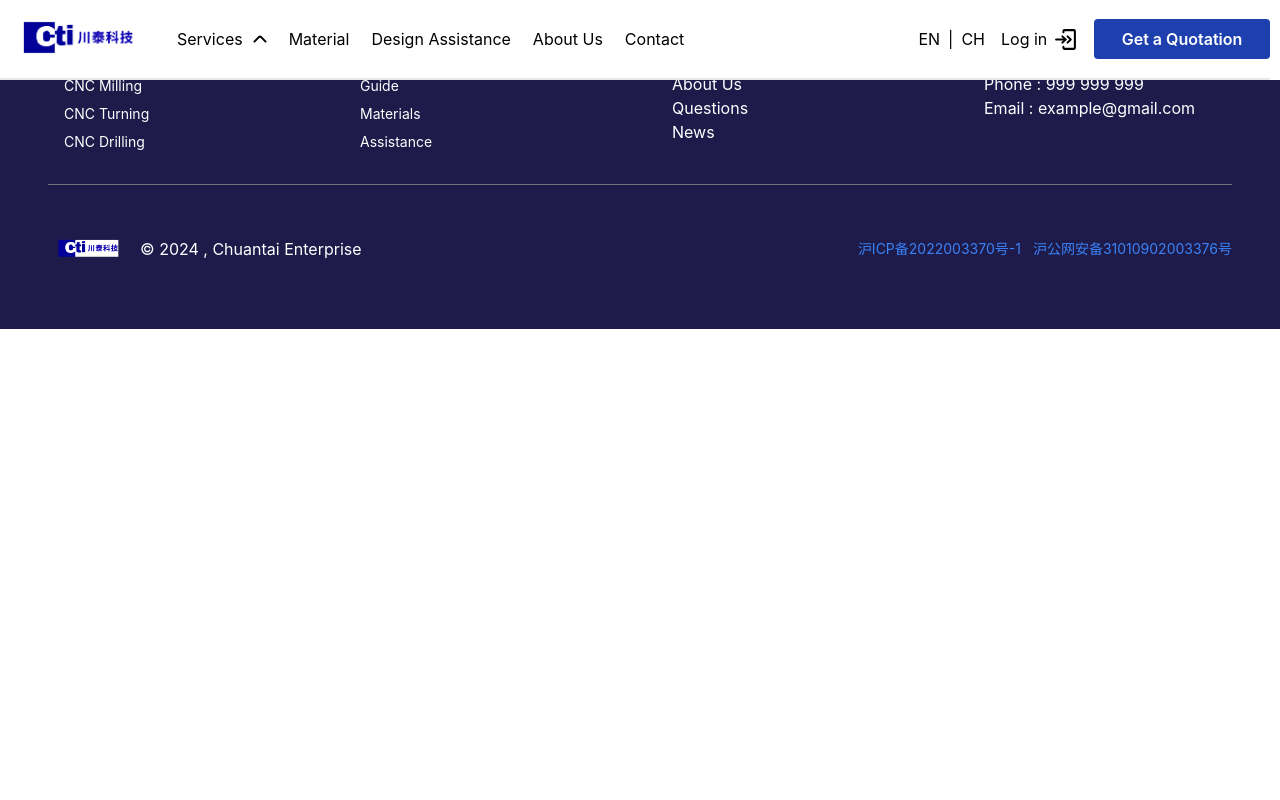
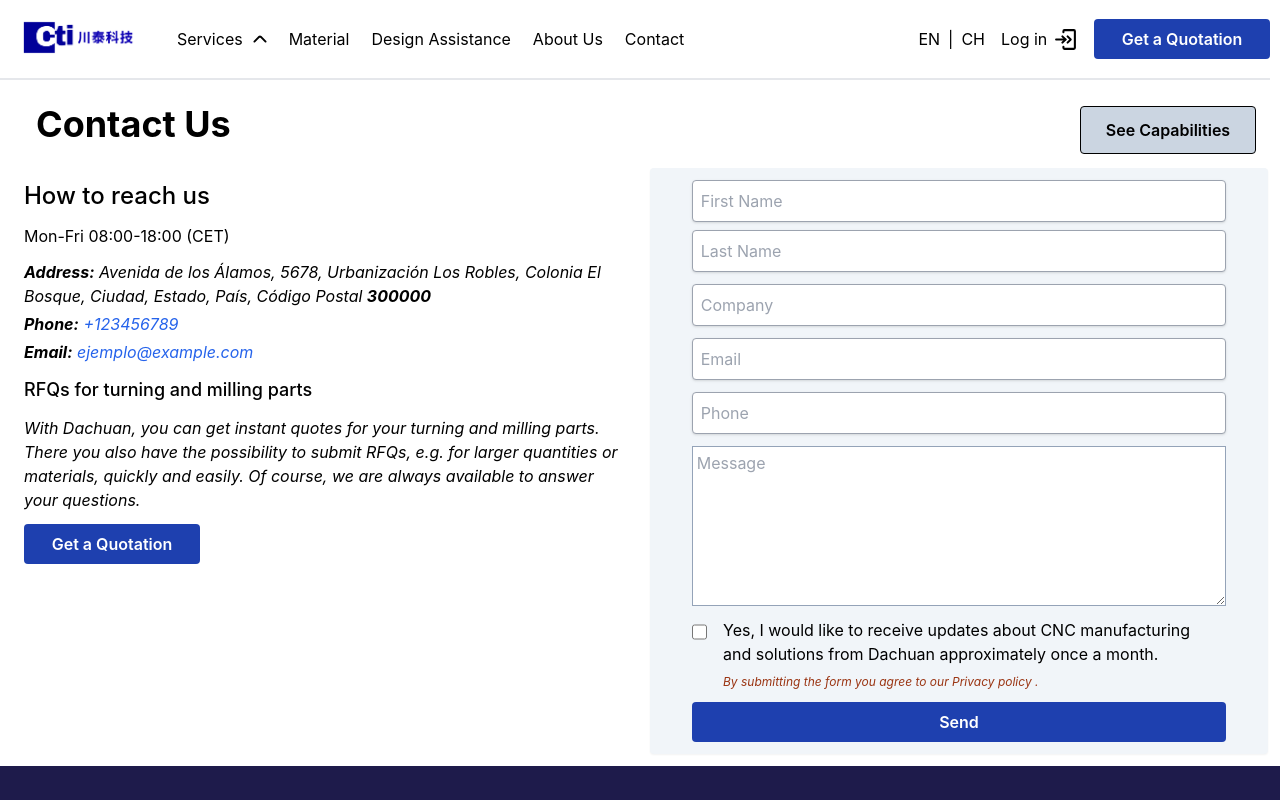
Before and after one commit to EdondjiIbolo/Dachuan-React, a React (Vite) app: page /Contact in a window 1280 px wide. Shown: the top 800 px of the page. Built offline with nearby package versions, Linux system fonts and the light colour scheme.

Commit message:
contact page added

```diff
--- a/src/App.jsx
+++ b/src/App.jsx
@@ -8,6 +8,7 @@ import { TurningCnc } from "./components/pages/Turning";
 import { Route, Routes } from "react-router-dom";
 import { Materials } from "./components/pages/Materials";
 import { AboutUs } from "./components/pages/About";
+import { Contact } from "./components/pages/Contact";
 
 function App() {
   return (
@@ -20,6 +21,7 @@ function App() {
         <Route path="/machining-turning" element={<TurningCnc />} />
         <Route path="/materials" element={<Materials />} />
         <Route path="/about" element={<AboutUs />} />
+        <Route path="/Contact" element={<Contact />} />
       </Routes>
       <Footer />
     </>
--- a/src/components/Header.jsx
+++ b/src/components/Header.jsx
@@ -18,7 +18,11 @@ export function Header() {
     <header className="main-header  justify-center h-20  bg-white w-full flex fixed top-0 left-0 z-40  md:pr-5">
       <section className="flex w-full max-w-[1320px]  items-center  border-b-2  bg-white  m-auto justify-between  h-20 z-30  fixed   ">
         <section className="header__container--right">
-          <Link to="/" className="w-44 h-20  flex items-center overflow-hidden">
+          <Link
+            to="/"
+            className="w-44 h-20  flex items-center overflow-hidden"
+            onClick={closemenu}
+          >
             <img
               src="/img/logo.png"
               alt="Logo"
--- /dev/null
+++ b/src/components/pages/Contact.jsx
@@ -0,0 +1,135 @@
+import { Link } from "react-router-dom";
+
+export function Contact() {
+  return (
+    <main className="pt-20">
+      <main className="w-full max-w-[1310px] m-auto p-3">
+        <header className="flex justify-between items-center px-3">
+          <h1 className="font-bold text-2xl md:text-4xl p-3 md:text-center sm:mb-3">
+            Contact Us
+          </h1>
+          <Link className="bg-slate-300 font-semibold text-black border border-black  p-2 flex items-center justify-center text-nowrap rounded md:w-18 sm:w-44 text-center hover:bg-white transition-all duration-200 ease-in hover:outline-2 h-8 md:h-12 hover:outline hover:outline-bg-blue-800 hover:text-blue-800">
+            See Capabilities
+          </Link>
+        </header>
+        <article className="grid grid-cols-1 md:grid-flow-col md:auto-cols-fr gap-5">
+          <section className="p-3 flex flex-col gap-3">
+            <h2 className="font-medium text-2xl">How to reach us </h2>
+            <p>Mon-Fri 08:00-18:00 (CET)</p>
+            <address className="flex flex-col gap-1">
+              <p>
+                <strong>Address:</strong> Avenida de los Álamos, 5678,
+                Urbanización Los Robles, Colonia El Bosque, Ciudad, Estado,
+                País, Código Postal <strong>300000</strong>
+              </p>
+              <p>
+                <strong>Phone:</strong>{" "}
+                <a href="tel:+123456789" className="text-blue-600">
+                  +123456789
+                </a>
+              </p>
+              <p>
+                <strong>Email:</strong>{" "}
+                <a href="mailto:ejemplo@example.com" className="text-blue-600">
+                  ejemplo@example.com
+                </a>
+              </p>
+            </address>
+            <div className=" flex flex-col gap-3">
+              <h3 className=" font-medium text-lg">
+                RFQs for turning and milling parts
+              </h3>
+              <p className="text-base italic">
+                With Dachuan, you can get instant quotes for your turning and
+                milling parts. There you also have the possibility to submit
+                RFQs, e.g. for larger quantities or materials, quickly and
+                easily. Of course, we are always available to answer your
+                questions.
+              </p>
+              <Link
+                href="#"
+                className="bg-blue-800 font-semibold text-white  p-2 flex items-center justify-center text-nowrap rounded md:w-18 sm:w-44 text-center hover:bg-white transition-all duration-200 ease-in hover:outline-2  hover:outline hover:outline-bg-blue-800 hover:text-blue-800"
+              >
+                Get a Quotation
+              </Link>
+            </div>
+          </section>
+
+          <section className="p-3 rounded shadow-sm bg-slate-100 ">
+            <form
+              action=""
+              method="POST"
+              className="md:max-w-[90%] flex  m-auto flex-col gap-3"
+            >
+              <div className=" flex lg:flex-row md:flex-col flex-wrap sm:flex-row gap-2 max-w-full lg:items-center">
+                <input
+                  type="text"
+                  className=" p-2 border border-gray-400 rounded flex-grow shadow"
+                  placeholder="First Name"
+                />
+                <input
+                  type="text"
+                  className=" p-2 border border-gray-400 rounded flex-grow shadow"
+                  placeholder="Last Name"
+                />
+              </div>
+
+              <div className="w-full flex">
+                <input
+                  type="text"
+                  className=" p-2 border border-gray-400 rounded flex-grow shadow"
+                  placeholder="Company"
+                />
+              </div>
+              <div className="w-full flex">
+                <input
+                  type="email"
+                  className=" p-2 border border-gray-400 rounded flex-grow shadow"
+                  placeholder="Email"
+                />
+              </div>
+              <div className="w-full flex">
+                <input
+                  type="tel"
+                  className=" p-2 border border-gray-400 rounded flex-grow shadow"
+                  placeholder="Phone"
+                />
+              </div>
+              <div className="w-full flex">
+                <textarea
+                  id="mensaje"
+                  name="mensaje"
+                  className="border border-slate-400 outline-none p-1 h-40 flex-grow"
+                  placeholder="Message"
+                  required
+                ></textarea>
+              </div>
+              <div className="flex gap-2 items-start">
+                <input
+                  type="checkbox"
+                  id="terminos"
+                  name="terminos"
+                  className=" cursor-pointer  w-7 h-7"
+                />
+                <div className="px-2 flex flex-col gap-2">
+                  <label htmlFor="terminos">
+                    Yes, I would like to receive updates about CNC manufacturing
+                    and solutions from Dachuan approximately once a month.
+                  </label>
+                  <p className="italic text-xs text-orange-800">
+                    By submitting the form you agree to our Privacy policy .
+                  </p>
+                </div>
+              </div>
+              <input
+                type="submit"
+                value="Send"
+                className="bg-blue-800 font-semibold text-white  p-2 flex items-center justify-center text-nowrap rounded w-full   text-center hover:bg-white transition-all duration-200 ease-in hover:outline-2 cursor-pointer hover:outline hover:outline-bg-blue-800 hover:text-blue-800"
+              />
+            </form>
+          </section>
+        </article>
+      </main>
+    </main>
+  );
+}
```
